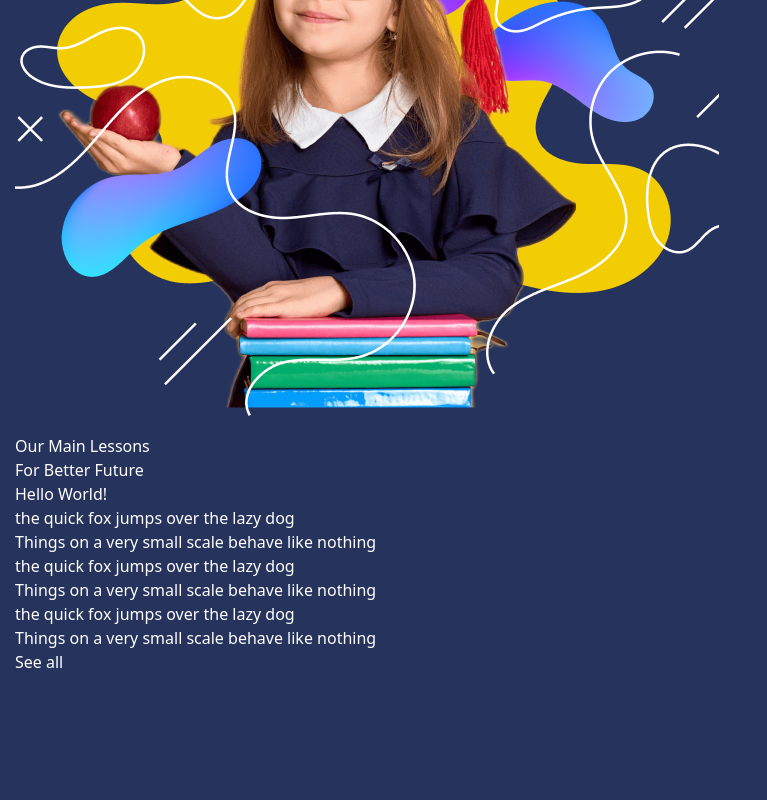
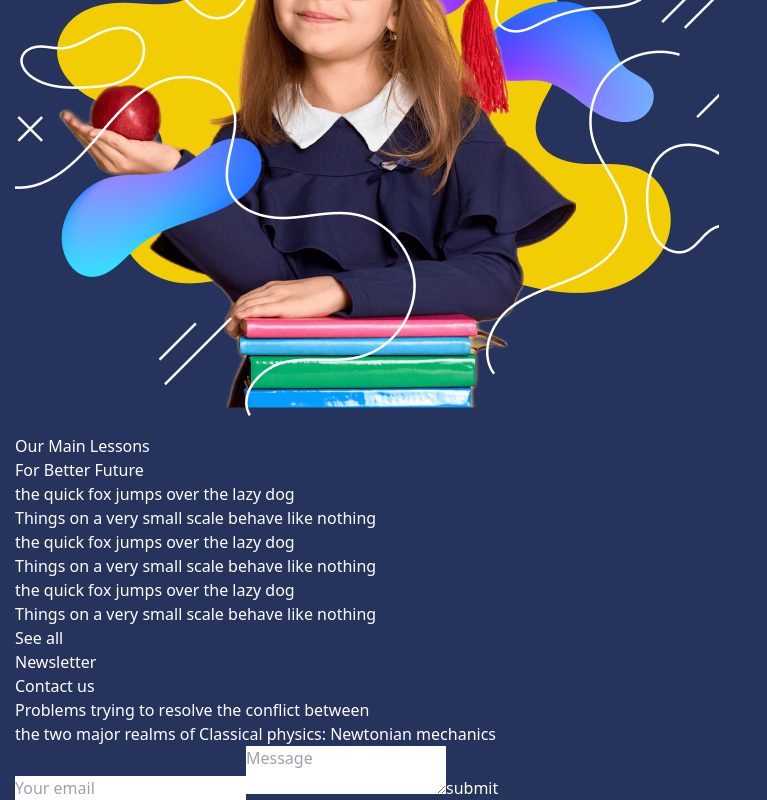
Before and after one commit to JamshidPts/LearnJs, a React (Vite) app: page / in a window 1280 px wide. Shown: the part 1192-1992 px from the top of the page, without its empty margins (0-767 px from the left). Before the commit the page ends 1866 px from the top, so only its background shows below. Built offline with nearby package versions, Linux system fonts and the light colour scheme.

Commit message:
I added new section in Home.jsx Contact us and i removed p in section Our Main Lessons

```diff
--- a/src/components/Home.jsx
+++ b/src/components/Home.jsx
@@ -9,6 +9,8 @@ function Home() {
   const hoverChallenge = "transition-all ease-in delay-[0.5] hover:bg-[#F3CD03] hover:text-[#26335D]"
   const navLogin = "px-[40px] py-[10px] border text border-white rounded-md font-bold";
   const hoverLogin = "transition-all ease-in delay-[0.5] hover:bg-[#F3CD03] hover:text-[#26335D]"
+  const hoverJoin = "transition-all ease-in delay-[0.5] border border-white hover:bg-transparent hover:text-white"
+  const navJoin = "bg-[#F3CD03] px-[25px] py-[10px] rounded-md text-[#26335D] text-sm font-bold";
 
   return (
     <>
@@ -33,7 +35,6 @@ function Home() {
           <div className='py-[60px] text-center'>
             <h2 className='text-[40px] font-[700]'>Our Main Lessons</h2>
             <p className='text-[#F3CD03]'>For Better Future</p>
-            <p>Hello World!</p>
           </div>
 
           <div className='flex justify-center space-x-[30px] mb-[60px]'>
@@ -50,6 +51,28 @@ function Home() {
             </Link>
           </div>
         </section>
+        <section className='container min-h-[600px]'>
+           <div className='py-[60px] text-center'>
+            <p className='text-[#F3CD03]'>Newsletter</p>
+            <h2 className='text-[40px] font-[700]'>Contact us</h2>
+            <p className='text-[#FFFFFF] text-[14px] w-[400px] mx-auto pt-[10px] font-normal'>Problems trying to resolve the conflict between <br />
+            the two major realms of Classical physics: Newtonian mechanics </p>
+          </div>
+          <form action="#" className="flex flex-col items-center text-center text-[#000000]">
+              <input
+               type="email"
+               placeholder="Your email"
+               className="w-[435px] h-[50px] pl-[15px] rounded-[6px]"
+              />
+              <textarea
+                name="text"
+                id="text"
+                placeholder="Message"
+                className="w-[435px] h-[132px] rounded-[6px] mt-[30px] pl-[15px] pt-[20px]"
+              ></textarea>
+              <button type='submit' className={`${navJoin} ${hoverJoin} mt-[45px]`}>submit</button>
+          </form>
+        </section>
       </main>
     </>
   )
```
